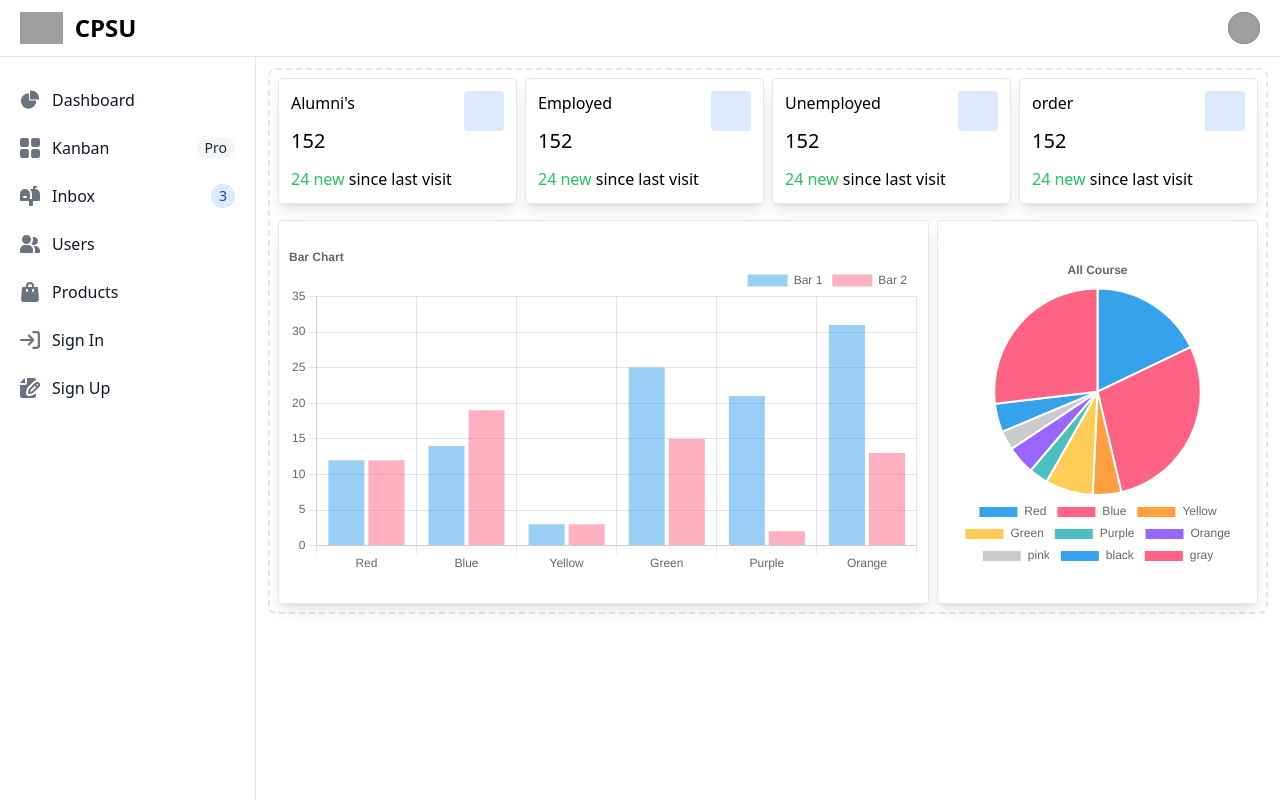
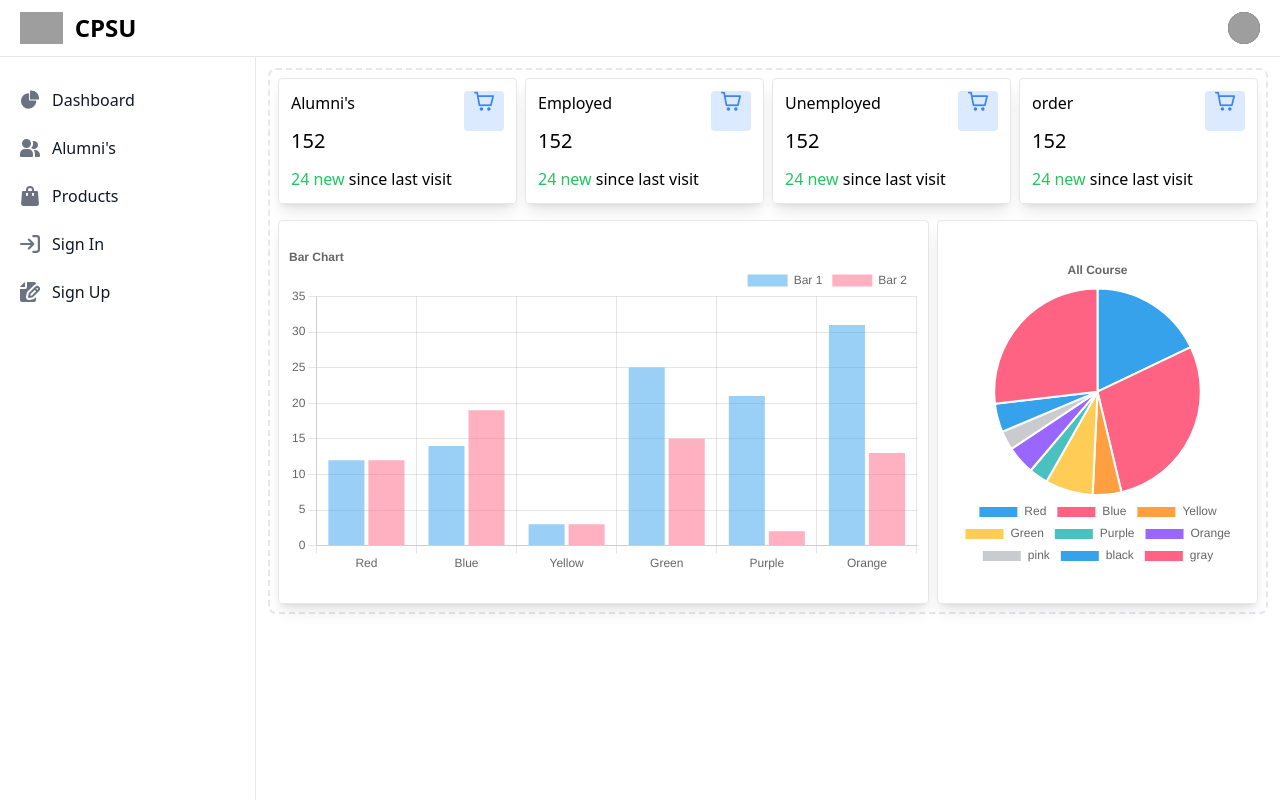
Before and after one commit to 5kydriven/alumni-tracker-system, a Vue app: page /admin in a window 1280 px wide. Built offline with nearby package versions, Linux system fonts and the light colour scheme; grey boxes are pictures that could not be loaded.

Commit message:
few tweaks

```diff
--- a/src/components/Sidebar.vue
+++ b/src/components/Sidebar.vue
@@ -1,4 +1,6 @@
 <script setup>
+import {RouterLink} from 'vue-router';
+
 const props = defineProps({
     isOpen: Boolean
 })
@@ -6,12 +8,12 @@ const props = defineProps({
 
 <template>
     <aside
-        class="fixed top-0 left-0 z-40 w-64 h-screen pt-20 transition-transform -translate-x-full bg-white border-r border-gray-200 sm:translate-x-0 dark:bg-gray-800 dark:border-gray-700"
+        class="fixed top-0 left-0 z-20 w-64 h-screen pt-20 transition-transform -translate-x-full bg-white border-r border-gray-200 sm:translate-x-0 dark:bg-gray-800 dark:border-gray-700"
         :class="props.isOpen ? 'transform-none' : null">
         <div class="h-full px-3 pb-4 overflow-y-auto bg-white dark:bg-gray-800">
             <ul class="space-y-2 font-medium">
                 <li>
-                    <a href="#"
+                    <RouterLink :to="{ name: 'dashboard' }"
                         class="flex items-center p-2 text-gray-900 rounded-lg dark:text-white hover:bg-gray-100 dark:hover:bg-gray-700 group">
                         <svg class="w-5 h-5 text-gray-500 transition duration-75 dark:text-gray-400 group-hover:text-gray-900 dark:group-hover:text-white"
                             aria-hidden="true" xmlns="http://www.w3.org/2000/svg" fill="currentColor"
@@ -22,38 +24,10 @@ const props = defineProps({
                                 d="M12.5 0c-.157 0-.311.01-.565.027A1 1 0 0 0 11 1.02V10h8.975a1 1 0 0 0 1-.935c.013-.188.028-.374.028-.565A8.51 8.51 0 0 0 12.5 0Z" />
                         </svg>
                         <span class="ms-3">Dashboard</span>
-                    </a>
+                    </RouterLink>
                 </li>
                 <li>
-                    <a href="#"
-                        class="flex items-center p-2 text-gray-900 rounded-lg dark:text-white hover:bg-gray-100 dark:hover:bg-gray-700 group">
-                        <svg class="flex-shrink-0 w-5 h-5 text-gray-500 transition duration-75 dark:text-gray-400 group-hover:text-gray-900 dark:group-hover:text-white"
-                            aria-hidden="true" xmlns="http://www.w3.org/2000/svg" fill="currentColor"
-                            viewBox="0 0 18 18">
-                            <path
-                                d="M6.143 0H1.857A1.857 1.857 0 0 0 0 1.857v4.286C0 7.169.831 8 1.857 8h4.286A1.857 1.857 0 0 0 8 6.143V1.857A1.857 1.857 0 0 0 6.143 0Zm10 0h-4.286A1.857 1.857 0 0 0 10 1.857v4.286C10 7.169 10.831 8 11.857 8h4.286A1.857 1.857 0 0 0 18 6.143V1.857A1.857 1.857 0 0 0 16.143 0Zm-10 10H1.857A1.857 1.857 0 0 0 0 11.857v4.286C0 17.169.831 18 1.857 18h4.286A1.857 1.857 0 0 0 8 16.143v-4.286A1.857 1.857 0 0 0 6.143 10Zm10 0h-4.286A1.857 1.857 0 0 0 10 11.857v4.286c0 1.026.831 1.857 1.857 1.857h4.286A1.857 1.857 0 0 0 18 16.143v-4.286A1.857 1.857 0 0 0 16.143 10Z" />
-                        </svg>
-                        <span class="flex-1 ms-3 whitespace-nowrap">Kanban</span>
-                        <span
-                            class="inline-flex items-center justify-center px-2 ms-3 text-sm font-medium text-gray-800 bg-gray-100 rounded-full dark:bg-gray-700 dark:text-gray-300">Pro</span>
-                    </a>
-                </li>
-                <li>
-                    <a href="#"
-                        class="flex items-center p-2 text-gray-900 rounded-lg dark:text-white hover:bg-gray-100 dark:hover:bg-gray-700 group">
-                        <svg class="flex-shrink-0 w-5 h-5 text-gray-500 transition duration-75 dark:text-gray-400 group-hover:text-gray-900 dark:group-hover:text-white"
-                            aria-hidden="true" xmlns="http://www.w3.org/2000/svg" fill="currentColor"
-                            viewBox="0 0 20 20">
-                            <path
-                                d="m17.418 3.623-.018-.008a6.713 6.713 0 0 0-2.4-.569V2h1a1 1 0 1 0 0-2h-2a1 1 0 0 0-1 1v2H9.89A6.977 6.977 0 0 1 12 8v5h-2V8A5 5 0 1 0 0 8v6a1 1 0 0 0 1 1h8v4a1 1 0 0 0 1 1h2a1 1 0 0 0 1-1v-4h6a1 1 0 0 0 1-1V8a5 5 0 0 0-2.582-4.377ZM6 12H4a1 1 0 0 1 0-2h2a1 1 0 0 1 0 2Z" />
-                        </svg>
-                        <span class="flex-1 ms-3 whitespace-nowrap">Inbox</span>
-                        <span
-                            class="inline-flex items-center justify-center w-3 h-3 p-3 ms-3 text-sm font-medium text-blue-800 bg-blue-100 rounded-full dark:bg-blue-900 dark:text-blue-300">3</span>
-                    </a>
-                </li>
-                <li>
-                    <a href="#"
+                    <RouterLink :to="{name: 'alumni'}"
                         class="flex items-center p-2 text-gray-900 rounded-lg dark:text-white hover:bg-gray-100 dark:hover:bg-gray-700 group">
                         <svg class="flex-shrink-0 w-5 h-5 text-gray-500 transition duration-75 dark:text-gray-400 group-hover:text-gray-900 dark:group-hover:text-white"
                             aria-hidden="true" xmlns="http://www.w3.org/2000/svg" fill="currentColor"
@@ -61,8 +35,8 @@ const props = defineProps({
                             <path
                                 d="M14 2a3.963 3.963 0 0 0-1.4.267 6.439 6.439 0 0 1-1.331 6.638A4 4 0 1 0 14 2Zm1 9h-1.264A6.957 6.957 0 0 1 15 15v2a2.97 2.97 0 0 1-.184 1H19a1 1 0 0 0 1-1v-1a5.006 5.006 0 0 0-5-5ZM6.5 9a4.5 4.5 0 1 0 0-9 4.5 4.5 0 0 0 0 9ZM8 10H5a5.006 5.006 0 0 0-5 5v2a1 1 0 0 0 1 1h11a1 1 0 0 0 1-1v-2a5.006 5.006 0 0 0-5-5Z" />
                         </svg>
-                        <span class="flex-1 ms-3 whitespace-nowrap">Users</span>
-                    </a>
+                        <span class="flex-1 ms-3 whitespace-nowrap">Alumni's</span>
+                    </RouterLink>
                 </li>
                 <li>
                     <a href="#"
--- a/src/layouts/AdminLayout.vue
+++ b/src/layouts/AdminLayout.vue
@@ -1,8 +1,6 @@
 <script setup>
 import {ref} from 'vue'
 import Sidebar from '@/components/Sidebar.vue';
-import OverlayPanel from 'primevue/overlaypanel';
-
 
 const isSidebarOpen = ref(false)
 const op = ref()
@@ -16,7 +14,7 @@ const toggle = () => {
 }
 </script>
 <template>
-    <nav class="fixed top-0 z-50 w-full bg-white border-b border-gray-200 dark:bg-gray-800 dark:border-gray-700">
+    <nav class="fixed top-0 z-30 w-full bg-white border-b border-gray-200 dark:bg-gray-800 dark:border-gray-700">
         <div class="px-3 py-3 lg:px-5 lg:pl-3">
             <div class="flex items-center justify-between">
                 <div class="flex items-center justify-start rtl:justify-end">
@@ -62,17 +60,7 @@ const toggle = () => {
                                     <li>
                                         <a href="#"
                                             class="block px-4 py-2 text-sm text-gray-700 hover:bg-gray-100 dark:text-gray-300 dark:hover:bg-gray-600 dark:hover:text-white"
-                                            role="menuitem">Dashboard</a>
-                                    </li>
-                                    <li>
-                                        <a href="#"
-                                            class="block px-4 py-2 text-sm text-gray-700 hover:bg-gray-100 dark:text-gray-300 dark:hover:bg-gray-600 dark:hover:text-white"
                                             role="menuitem">Settings</a>
-                                    </li>
-                                    <li>
-                                        <a href="#"
-                                            class="block px-4 py-2 text-sm text-gray-700 hover:bg-gray-100 dark:text-gray-300 dark:hover:bg-gray-600 dark:hover:text-white"
-                                            role="menuitem">Earnings</a>
                                     </li>
                                     <li>
                                         <a href="#"
--- a/src/main.js
+++ b/src/main.js
@@ -6,58 +6,104 @@ import App from './App.vue'
 import router from './router'
 import PrimeVue from 'primevue/config';
 import lara from './presets/lara'
+import 'primeicons/primeicons.css'
+
 //in main.js
 // import 'primevue/resources/themes/aura-light-green/theme.css'
+
+// components
+import DataTable from 'primevue/datatable';
+import Column from 'primevue/column';
+import ColumnGroup from 'primevue/columngroup';
+import Row from 'primevue/row';
+import Calendar from 'primevue/calendar';
+import InputNumber from 'primevue/inputnumber';
+import IconField from 'primevue/iconfield';
+import InputIcon from 'primevue/inputicon';
+import InputText from 'primevue/inputtext';
+import MultiSelect from 'primevue/multiselect';
+import Button from 'primevue/button';
+import ProgressBar from 'primevue/progressbar';
+import Tag from 'primevue/tag';
+import Dropdown from 'primevue/dropdown';
+import Slider from 'primevue/slider';
+import OverlayPanel from 'primevue/overlaypanel';
+import Toast from 'primevue/toast';
+import ToastService from 'primevue/toastservice';
+import Dialog from 'primevue/dialog';
 
 
 const app = createApp(App)
 
+
+
+app.component('DataTable', DataTable)
+app.component('Column', Column)
+app.component('ColumnGroup', ColumnGroup)
+app.component('Row', Row)
+app.component('Calendar', Calendar)
+app.component('InputNumber', InputNumber)
+app.component('IconField', IconField)
+app.component('InputIcon', InputIcon)
+app.component('InputText', InputText)
+app.component('MultiSelect', MultiSelect)
+app.component('Button', Button)
+app.component('ProgressBar', ProgressBar)
+app.component('Tag', Tag)
+app.component('Dropdown', Dropdown)
+app.component('Slider', Slider)
+app.component('OverlayPanel', OverlayPanel)
+app.component('Toast', Toast)
+app.component('Dialog', Dialog)
+// app.component('TriStateCheckbox', TriStateCheckbox)
+
 app.use(PrimeVue, {
     unstyled: true,
-    pt: {
-        OverlayPanel: {
-            root: {
-                class: [
-                    // Shape
-                    'rounded-md shadow-lg',
-                    'border-0 dark:border',
+    // pt: {
+    //     OverlayPanel: {
+    //         root: {
+    //             class: [
+    //                 // Shape
+    //                 'rounded-md shadow-lg',
+    //                 'border-0 dark:border',
 
-                    // Position
-                    'absolute left-0 top-0 mt-2',
-                    'z-40 transform origin-center',
+    //                 // Position
+    //                 'absolute left-0 top-0 mt-2',
+    //                 'z-40 transform origin-center',
 
-                    // Color
-                    'bg-surface-0 dark:bg-surface-800',
-                    'text-surface-700 dark:text-surface-0/80',
-                    'dark:border-surface-700',
+    //                 // Color
+    //                 'bg-surface-0 dark:bg-surface-800',
+    //                 'text-surface-700 dark:text-surface-0/80',
+    //                 'dark:border-surface-700',
 
-                    // Before: Triangle
-                    'before:absolute before:-top-[9px] before:-ml-[9px] before:left-[calc(var(--overlayArrowLeft,0)+1.25rem)] z-0',
-                    'before:w-0 before:h-0',
-                    'before:border-transparent before:border-solid',
-                    'before:border-x-[8px] before:border-[8px]',
-                    'before:border-t-0 before:border-b-surface-300/10 dark:before:border-b-surface-700',
+    //                 // Before: Triangle
+    //                 'before:absolute before:-top-[9px] before:-ml-[9px] before:left-[calc(var(--overlayArrowLeft,0)+1.25rem)] z-0',
+    //                 'before:w-0 before:h-0',
+    //                 'before:border-transparent before:border-solid',
+    //                 'before:border-x-[8px] before:border-[8px]',
+    //                 'before:border-t-0 before:border-b-surface-300/10 dark:before:border-b-surface-700',
 
-                    'after:absolute after:-top-2 after:-ml-[8px] after:left-[calc(var(--overlayArrowLeft,0)+1.25rem)]',
-                    'after:w-0 after:h-0',
-                    'after:border-transparent after:border-solid',
-                    'after:border-x-[0.5rem] after:border-[0.5rem]',
-                    'after:border-t-0 after:border-b-surface-0 dark:after:border-b-surface-800'
-                ]
-            },
-            content: {
-                class: 'p-0 items-center flex'
-            },
-            transition: {
-                enterFromClass: 'opacity-0 scale-y-[0.8]',
-                enterActiveClass: 'transition-[transform,opacity] duration-[120ms] ease-[cubic-bezier(0,0,0.2,1)]',
-                leaveActiveClass: 'transition-opacity duration-100 ease-linear',
-                leaveToClass: 'opacity-0'
-            }
-        }
-    },
+    //                 'after:absolute after:-top-2 after:-ml-[8px] after:left-[calc(var(--overlayArrowLeft,0)+1.25rem)]',
+    //                 'after:w-0 after:h-0',
+    //                 'after:border-transparent after:border-solid',
+    //                 'after:border-x-[0.5rem] after:border-[0.5rem]',
+    //                 'after:border-t-0 after:border-b-surface-0 dark:after:border-b-surface-800'
+    //             ]
+    //         },
+    //         content: {
+    //             class: 'p-0 items-center flex'
+    //         },
+    //         transition: {
+    //             enterFromClass: 'opacity-0 scale-y-[0.8]',
+    //             enterActiveClass: 'transition-[transform,opacity] duration-[120ms] ease-[cubic-bezier(0,0,0.2,1)]',
+    //             leaveActiveClass: 'transition-opacity duration-100 ease-linear',
+    //             leaveToClass: 'opacity-0'
+    //         }
+    //     }
+    // },
+    pt: lara,
 })
-
+app.use(ToastService);
 app.use(createPinia())
 app.use(router)
 
--- a/src/router/index.js
+++ b/src/router/index.js
@@ -10,15 +10,27 @@ const router = createRouter({
       component: HomeView
     },
     {
+      path: '/signin',
+      name: 'signin',
+      component: () => import('../views/AuthView.vue'),
+    },
+    {
       path: '/admin',
       name: 'subAdmin',
       component: () => import('../views/SubAdminView.vue'),
+      children: [
+        {
+          path: '',
+          name: 'dashboard',
+          component: () => import('../pages/DashboardPage.vue')
+        },
+        {
+          path: '/alumni',
+          name: 'alumni',
+          component: () => import('../pages/AlumniPage.vue')
+        },
+      ]
     },
-    {
-      path: '/signin',
-      name: 'signin',
-      component: () => import('../views/AuthView.vue'),
-    }
   ]
 })
 
--- a/src/views/SubAdminView.vue
+++ b/src/views/SubAdminView.vue
@@ -1,86 +1,14 @@
 <script setup>
 import AdminLayout from '../layouts/AdminLayout.vue'
-import PieChart from '../components/charts/PieChart.vue'
-import BarChart from '../components/charts/BarChart.vue'
+
+import { RouterView } from 'vue-router';
 </script>
 
 <template>
     <AdminLayout>
         <div class="p-3 sm:ml-64">
             <div class="p-2 border-2 border-gray-200 border-dashed rounded-lg dark:border-gray-700 mt-14">
-                <div class="grid grid-cols-4 gap-2 mb-4">
-
-                    <div class="border shadow-lg shadow-2 p-3 rounded">
-                        <div class="flex justify-between mb-3 w-full">
-                            <div>
-                                <span class="block text-500 font-medium mb-3">Alumni's</span>
-                                <div class="text-900 font-medium text-xl">152</div>
-                            </div>
-                            <div class="flex align-center justify-center bg-blue-100 rounded"
-                                style="width:2.5rem;height:2.5rem">
-                                <i class="pi pi-shopping-cart text-blue-500 text-xl"></i>
-                            </div>
-                        </div>
-                        <span class="text-green-500 font-medium">24 new </span>
-                        <span class="text-500">since last visit</span>
-                    </div>
-
-                    <div class="border shadow-lg shadow-2 p-3 rounded">
-                        <div class="flex justify-between mb-3 w-full">
-                            <div>
-                                <span class="block text-500 font-medium mb-3">Employed</span>
-                                <div class="text-900 font-medium text-xl">152</div>
-                            </div>
-                            <div class="flex align-center justify-center bg-blue-100 rounded"
-                                style="width:2.5rem;height:2.5rem">
-                                <i class="pi pi-shopping-cart text-blue-500 text-xl"></i>
-                            </div>
-                        </div>
-                        <span class="text-green-500 font-medium">24 new </span>
-                        <span class="text-500">since last visit</span>
-                    </div>
-
-                    <div class="border shadow-lg shadow-2 p-3 rounded">
-                        <div class="flex justify-between mb-3 w-full">
-                            <div>
-                                <span class="block text-500 font-medium mb-3">Unemployed</span>
-                                <div class="text-900 font-medium text-xl">152</div>
-                            </div>
-                            <div class="flex align-center justify-center bg-blue-100 rounded"
-                                style="width:2.5rem;height:2.5rem">
-                                <i class="pi pi-shopping-cart text-blue-500 text-xl"></i>
-                            </div>
-                        </div>
-                        <span class="text-green-500 font-medium">24 new </span>
-                        <span class="text-500">since last visit</span>
-                    </div>
-
-                    <div class="border shadow-lg shadow-2 p-3 rounded">
-                        <div class="flex justify-between mb-3 w-full">
-                            <div>
-                                <span class="block text-500 font-medium mb-3">order</span>
-                                <div class="text-900 font-medium text-xl">152</div>
-                            </div>
-                            <div class="flex align-center justify-center bg-blue-100 rounded"
-                                style="width:2.5rem;height:2.5rem">
-                                <i class="pi pi-shopping-cart text-blue-500 text-xl"></i>
-                            </div>
-                        </div>
-                        <span class="text-green-500 font-medium">24 new </span>
-                        <span class="text-500">since last visit</span>
-                    </div>
-
-                </div>
-
-                <div class="h-96 grid grid-cols-12 gap-2 ">
-                    <div class="col-span-8 border shadow-lg shadow-2 rounded flex items-center">
-                        <BarChart />
-                    </div>
-                    <div class="col-span-4 border shadow-lg shadow-2 rounded flex items-center justify-center">
-                        <PieChart />
-                    </div>
-                </div>
-
+                <RouterView />
             </div>
         </div>
     </AdminLayout>
```
